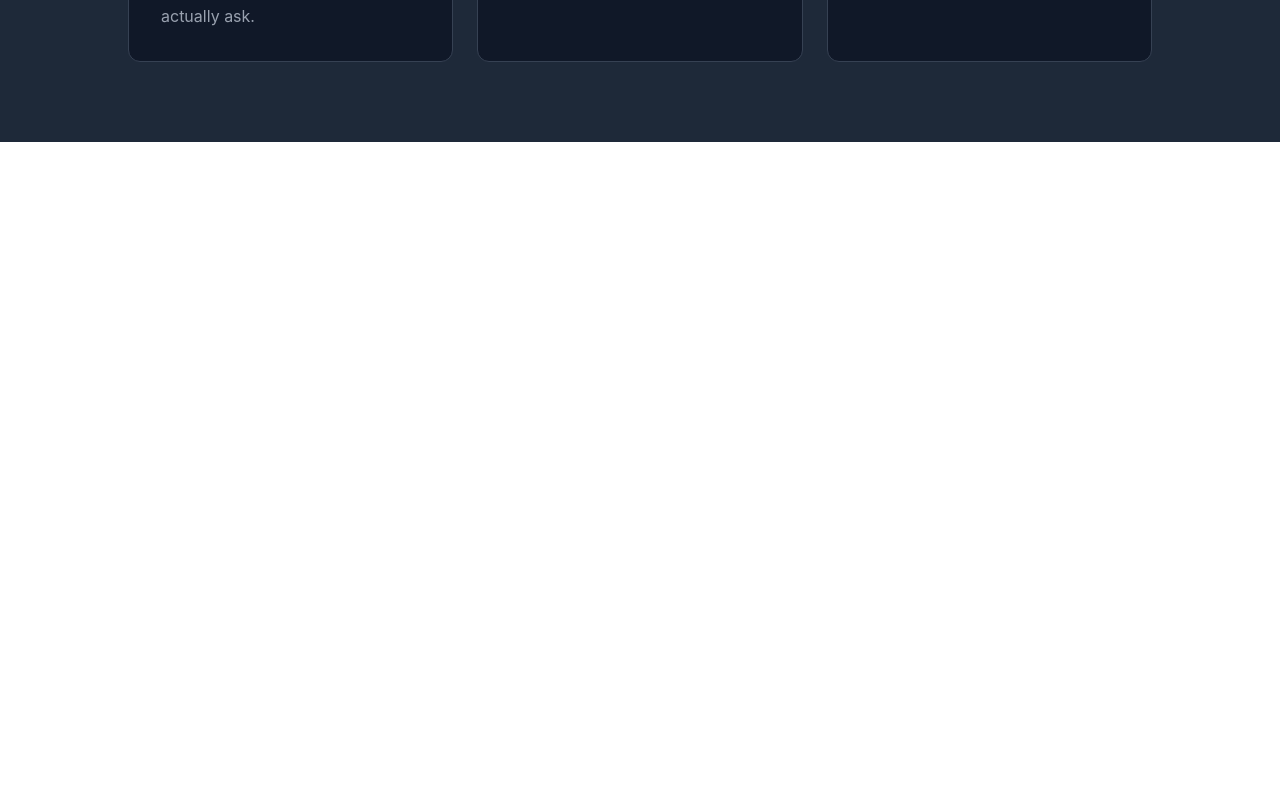
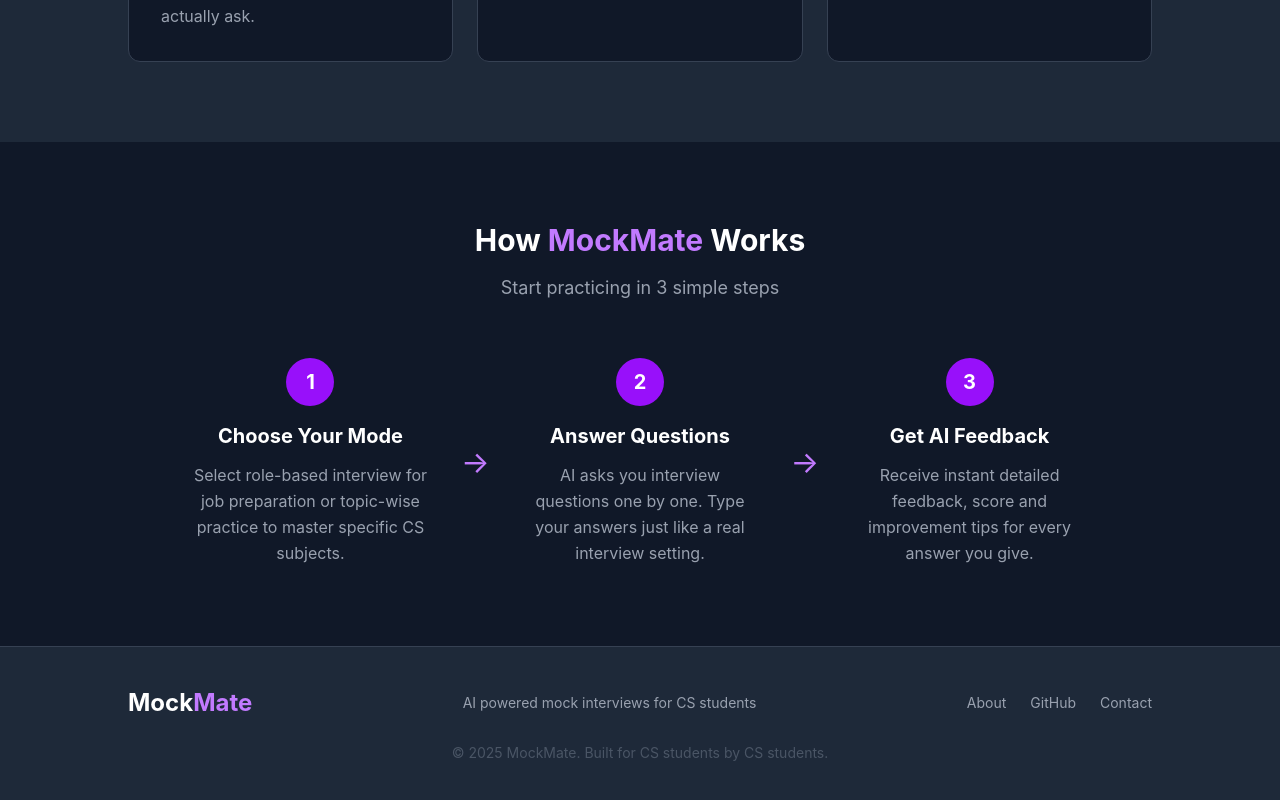
Before and after one commit to SanjnaChahar/mockMate, a React app in the folder frontend/: page / in a window 1280 px wide. Shown: the part 1206-2006 px from the top of the page. Before the commit the page ends 1348 px from the top, so only its background shows below. Built offline with nearby package versions, Linux system fonts and the light colour scheme; the HTML template or start-up script is replaced by a standard one.

Commit message:
add How It Works section and Footer

```diff
--- a/frontend/src/pages/LandingPage.jsx
+++ b/frontend/src/pages/LandingPage.jsx
@@ -105,6 +105,102 @@ function LandingPage() {
         </div>
       </div>
 
+    {/* How It Works Section */}
+      <div className="px-6 py-20 bg-gray-900">
+
+        {/* Section Heading */}
+        <div className="text-center mb-14">
+          <h2 className="text-3xl font-bold mb-4">
+            How
+            <span className="text-purple-400"> MockMate </span>
+            Works
+          </h2>
+          <p className="text-gray-400 text-lg">
+            Start practicing in 3 simple steps
+          </p>
+        </div>
+
+        {/* 3 Steps */}
+        <div className="flex flex-col md:flex-row gap-8 max-w-4xl mx-auto">
+
+          {/* Step 1 */}
+          <div className="flex flex-col items-center text-center flex-1">
+            <div className="bg-purple-600 text-white text-xl font-bold w-12 h-12 rounded-full flex items-center justify-center mb-4">
+              1
+            </div>
+            <h3 className="text-xl font-bold mb-3">Choose Your Mode</h3>
+            <p className="text-gray-400 leading-relaxed">
+              Select role-based interview for job preparation or
+              topic-wise practice to master specific CS subjects.
+            </p>
+          </div>
+
+          {/* Arrow */}
+          <div className="hidden md:flex items-center text-purple-400 text-3xl">
+            →
+          </div>
+
+          {/* Step 2 */}
+          <div className="flex flex-col items-center text-center flex-1">
+            <div className="bg-purple-600 text-white text-xl font-bold w-12 h-12 rounded-full flex items-center justify-center mb-4">
+              2
+            </div>
+            <h3 className="text-xl font-bold mb-3">Answer Questions</h3>
+            <p className="text-gray-400 leading-relaxed">
+              AI asks you interview questions one by one.
+              Type your answers just like a real interview setting.
+            </p>
+          </div>
+
+          {/* Arrow */}
+          <div className="hidden md:flex items-center text-purple-400 text-3xl">
+            →
+          </div>
+
+          {/* Step 3 */}
+          <div className="flex flex-col items-center text-center flex-1">
+            <div className="bg-purple-600 text-white text-xl font-bold w-12 h-12 rounded-full flex items-center justify-center mb-4">
+              3
+            </div>
+            <h3 className="text-xl font-bold mb-3">Get AI Feedback</h3>
+            <p className="text-gray-400 leading-relaxed">
+              Receive instant detailed feedback, score and
+              improvement tips for every answer you give.
+            </p>
+          </div>
+
+        </div>
+      </div>
+
+      {/* Footer */}
+      <div className="bg-gray-800 border-t border-gray-700 px-6 py-10">
+        <div className="max-w-5xl mx-auto flex flex-col md:flex-row justify-between items-center gap-6">
+
+          {/* Logo */}
+          <div className="text-2xl font-bold">
+            Mock<span className="text-purple-400">Mate</span>
+          </div>
+
+          {/* Tagline */}
+          <p className="text-gray-400 text-sm text-center">
+            AI powered mock interviews for CS students
+          </p>
+
+          {/* Links */}
+          <div className="flex gap-6 text-gray-400 text-sm">
+            <span className="hover:text-purple-400 cursor-pointer transition">About</span>
+            <span className="hover:text-purple-400 cursor-pointer transition">GitHub</span>
+            <span className="hover:text-purple-400 cursor-pointer transition">Contact</span>
+          </div>
+
+        </div>
+
+        {/* Copyright */}
+        <div className="text-center text-gray-600 text-sm mt-6">
+          © 2025 MockMate. Built for CS students by CS students.
+        </div>
+      </div>
+
     </div>
   )
 }
```
